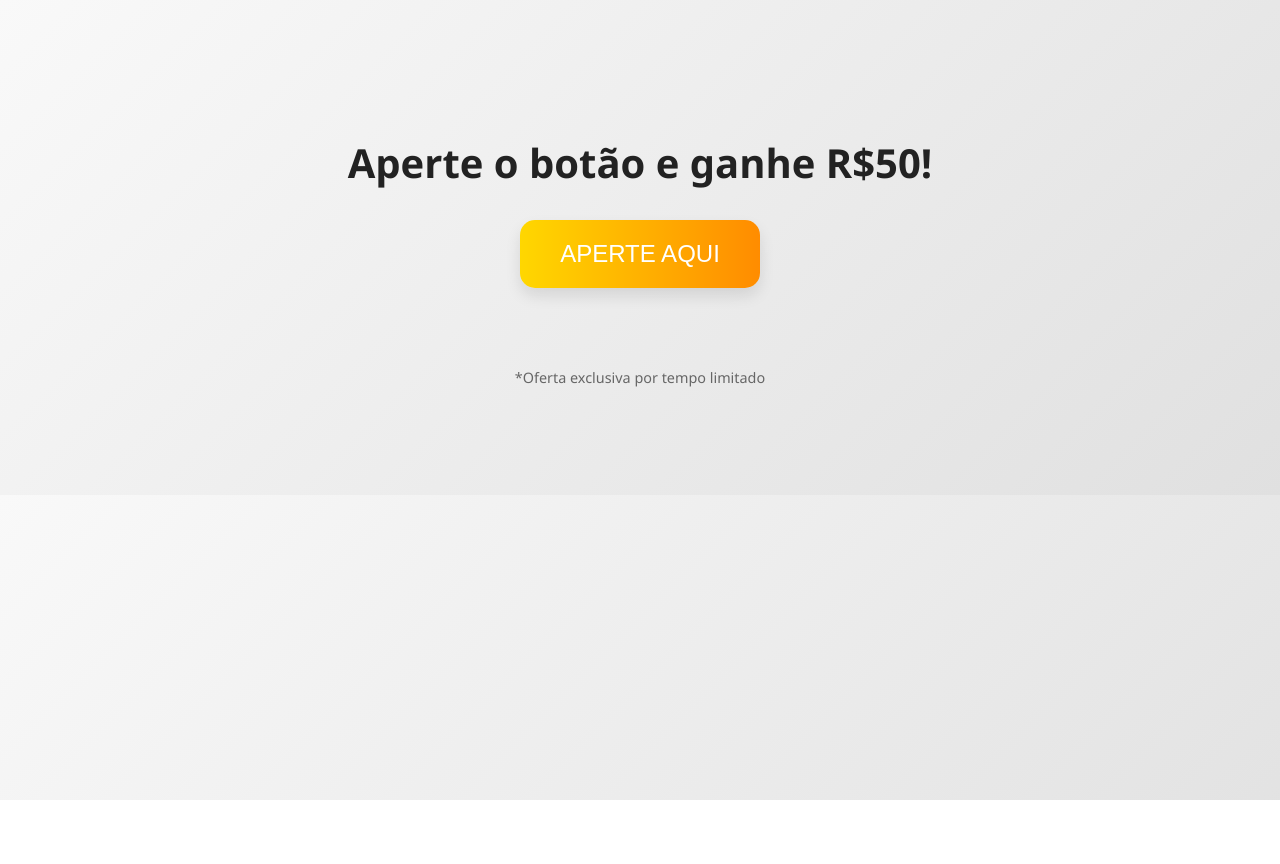
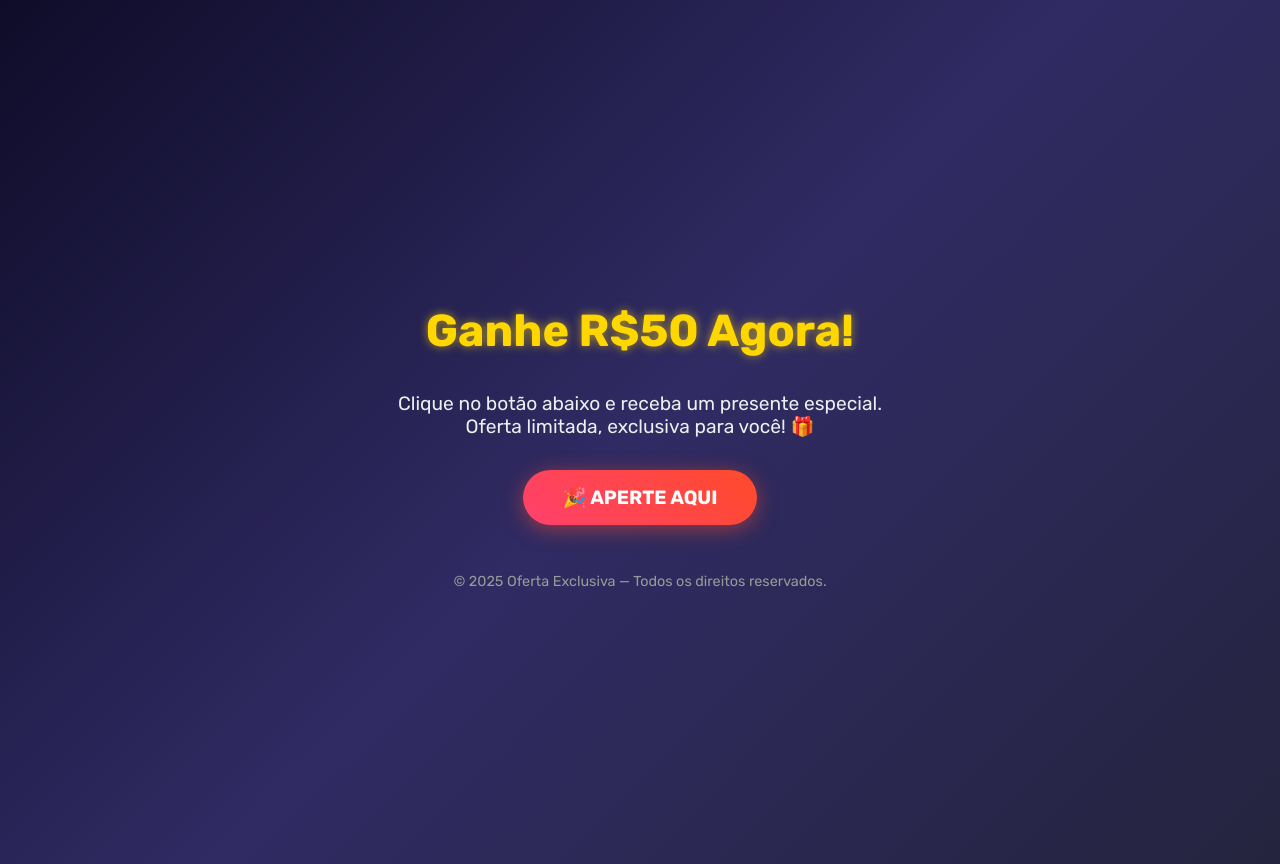
Before and after one commit to VkcomX/Robaecronacartao, a plain HTML site: page index.html in a window 1280 px wide. Before the commit the page ends 800 px from the top, so only its background shows below. Drawn offline with Linux system fonts and the light colour scheme.

Commit message:
Update index.html

```diff
--- a/index.html
+++ b/index.html
@@ -3,56 +3,70 @@
 <head>
   <meta charset="UTF-8">
   <meta name="viewport" content="width=device-width, initial-scale=1.0">
-  <title>Ganhe R$50 Agora</title>
+  <title>Ganhe R$50 Agora!</title>
+  <link href="https://fonts.googleapis.com/css2?family=Rubik:wght@400;700&display=swap" rel="stylesheet">
   <style>
     body {
-      background: linear-gradient(135deg, #f9f9f9, #e0e0e0);
-      font-family: 'Segoe UI', Tahoma, Geneva, Verdana, sans-serif;
+      margin: 0;
+      font-family: 'Rubik', sans-serif;
+      background: linear-gradient(135deg, #0f0c29, #302b63, #24243e);
+      color: white;
+      display: flex;
+      flex-direction: column;
+      align-items: center;
+      justify-content: center;
+      min-height: 100vh;
       text-align: center;
-      padding: 100px 20px;
+      padding: 2rem;
     }
 
     h1 {
-      color: #222;
-      font-size: 2.5em;
-      margin-bottom: 30px;
+      font-size: 2.8rem;
+      margin-bottom: 1rem;
+      color: #FFD700;
+      text-shadow: 0 0 10px #FFD70099;
     }
 
-    .btn-ganhar {
-      background: linear-gradient(90deg, #ffd700, #ff8c00);
-      border: none;
-      color: white;
-      font-size: 1.5em;
-      padding: 20px 40px;
-      border-radius: 15px;
-      cursor: pointer;
-      transition: transform 0.2s ease, box-shadow 0.3s ease;
-      box-shadow: 0 8px 15px rgba(0, 0, 0, 0.1);
+    p {
+      font-size: 1.2rem;
+      color: #eee;
+      margin-bottom: 2rem;
+      max-width: 500px;
     }
 
-    .btn-ganhar:hover {
-      transform: scale(1.05);
-      box-shadow: 0 10px 20px rgba(0, 0, 0, 0.2);
+    .btn {
+      background: linear-gradient(45deg, #ff416c, #ff4b2b);
+      padding: 1rem 2.5rem;
+      font-size: 1.2rem;
+      color: white;
+      text-decoration: none;
+      border-radius: 40px;
+      font-weight: bold;
+      box-shadow: 0 4px 20px rgba(255, 75, 43, 0.5);
+      transition: transform 0.3s ease, box-shadow 0.3s ease;
     }
 
-    .footer {
-      margin-top: 80px;
-      color: #666;
-      font-size: 0.9em;
+    .btn:hover {
+      transform: scale(1.05);
+      box-shadow: 0 6px 30px rgba(255, 75, 43, 0.7);
+    }
+
+    footer {
+      margin-top: 3rem;
+      font-size: 0.9rem;
+      color: #999;
     }
   </style>
 </head>
 <body>
 
-  <h1>Aperte o botão e ganhe R$50!</h1>
+  <h1>Ganhe R$50 Agora!</h1>
+  <p>Clique no botão abaixo e receba um presente especial. Oferta limitada, exclusiva para você! 🎁</p>
+  <a class="btn" href="https://www.youtube.com/watch?v=dQw4w9WgXcQ" target="_blank">🎉 APERTE AQUI</a>
 
-  <button class="btn-ganhar" onclick="window.location.href='https://www.youtube.com/watch?v=dQw4w9WgXcQ'">
-    APERTE AQUI
-  </button>
-
-  <div class="footer">
-    *Oferta exclusiva por tempo limitado
-  </div>
+  <footer>
+    © 2025 Oferta Exclusiva — Todos os direitos reservados.
+  </footer>
 
 </body>
 </html>
```
